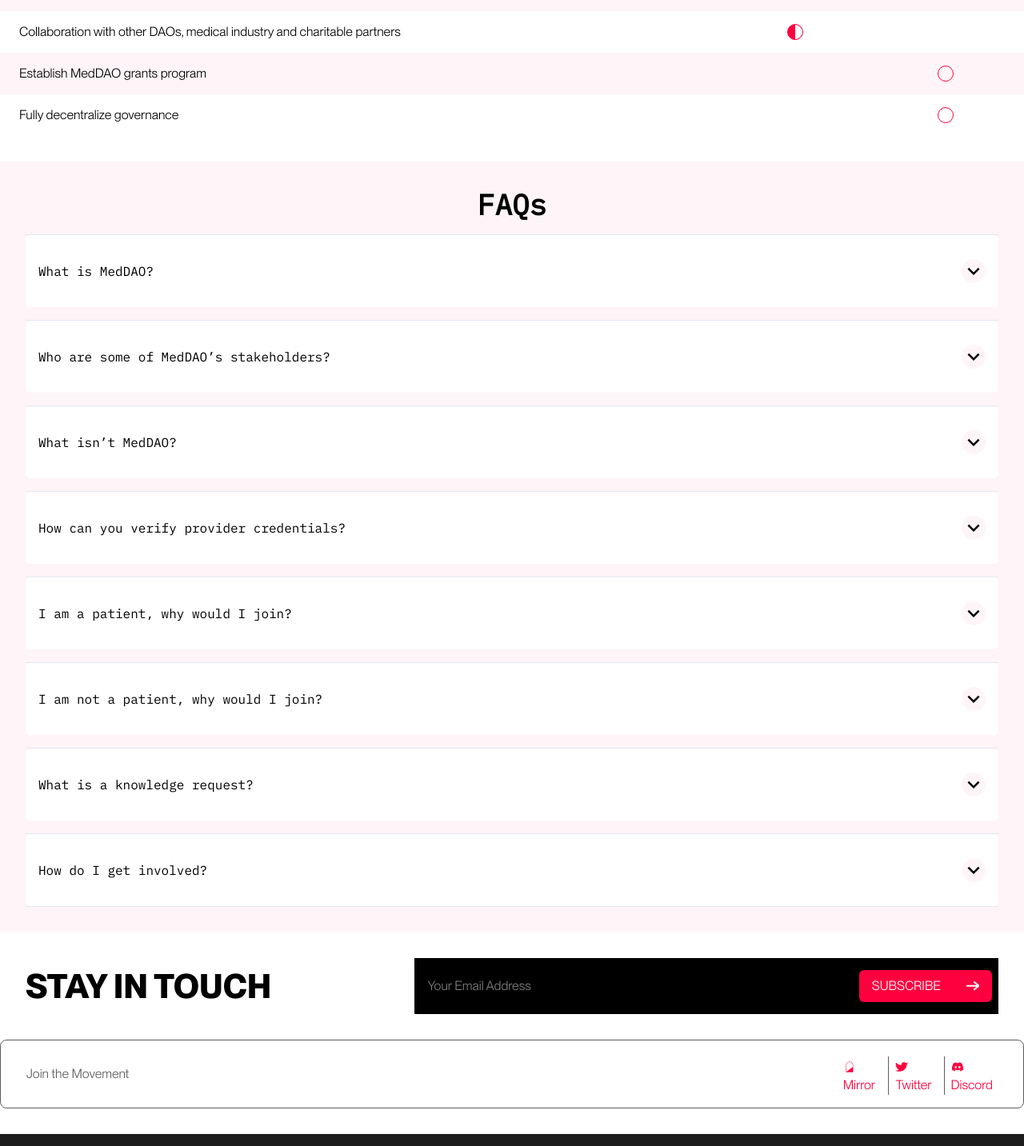
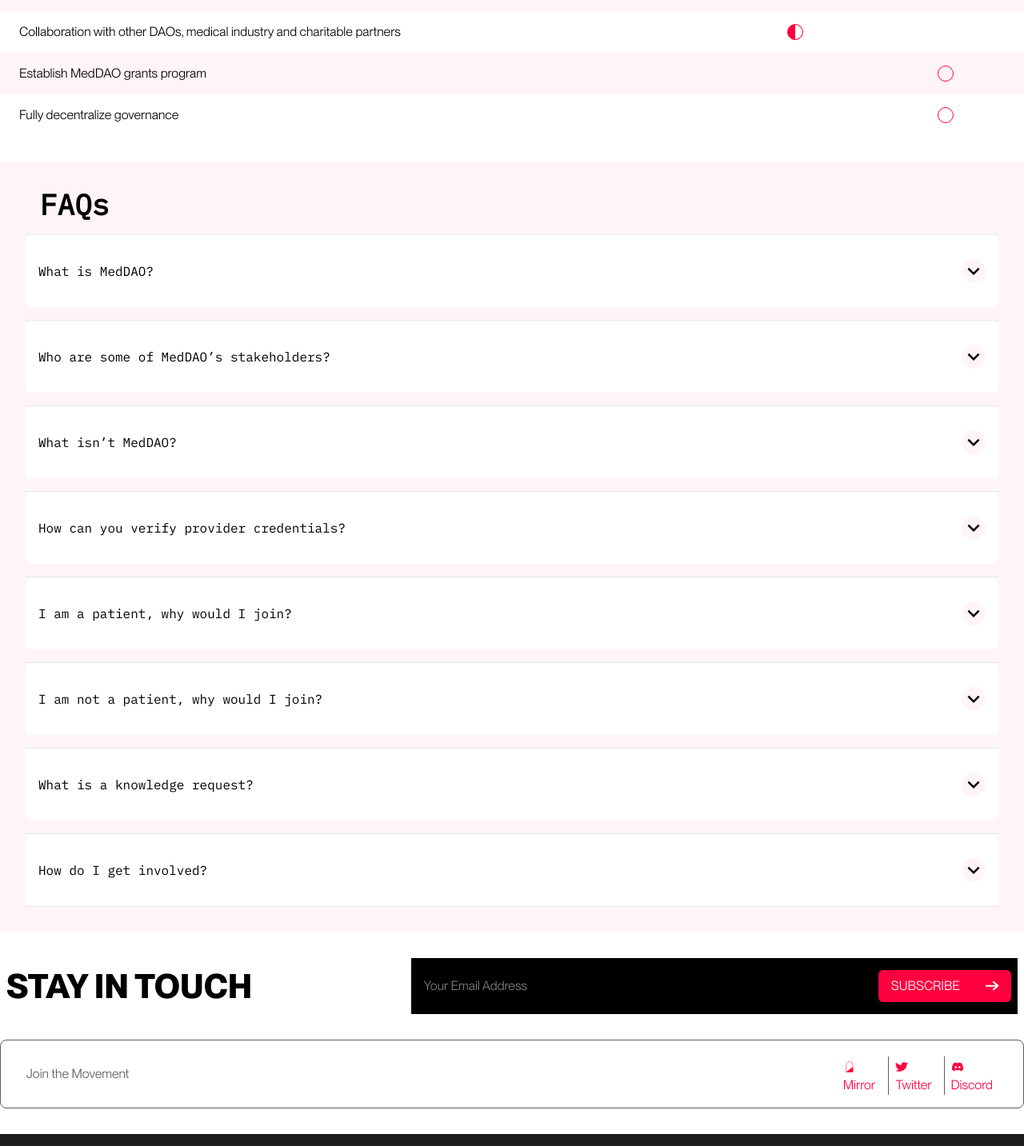
Before and after one commit to MedDAO-xyz/Website, a Next.js app: page / in a window 1280 px wide. Shown: the part 3282-4715 px from the top of the page at 80% size. Built offline with nearby package versions, Linux system fonts and the light colour scheme.

Commit message:
updated FAQ title alignment, and padding for 320px view of FAQ and stay in touch boxes.

```diff
--- a/src/components/FAQ/index.tsx
+++ b/src/components/FAQ/index.tsx
@@ -60,18 +60,23 @@ const FAQ = () => {
         bg="#fff4f7"
         w="100%"
         direction="column"
-        p="2em"
+        py="2em"
+        px={{ base: ".25em", md: "2em" }}
         alignItems="center"
         justifyContent="center"
       >
+        <Flex maxW="1280px" minW="320px" w="100%">
           <Heading
             fontFamily="IBM Plex Mono"
             as="h3"
             color="black"
             fontWeight={700}
+            pl=".5em"
           >
             FAQs
           </Heading>
+        </Flex>
+
         <Accordion
           maxW="1280px"
           minW="320px"
--- a/src/components/Subscribe/SubBlock.tsx
+++ b/src/components/Subscribe/SubBlock.tsx
@@ -17,7 +17,7 @@ const SubBlock = () => {
       direction={{ base: "column", md: "row" }}
       w="100%"
       justifyContent="space-between"
-      px={{ base: "2em", md: "none" }}
+      px={{ base: ".5em", md: "none" }}
     >
       <Flex alignItems="center" py=".5em" minW="320px" flexWrap="nowrap">
         <Heading
```
Lines whose indentation alone changed are shown as unchanged.
